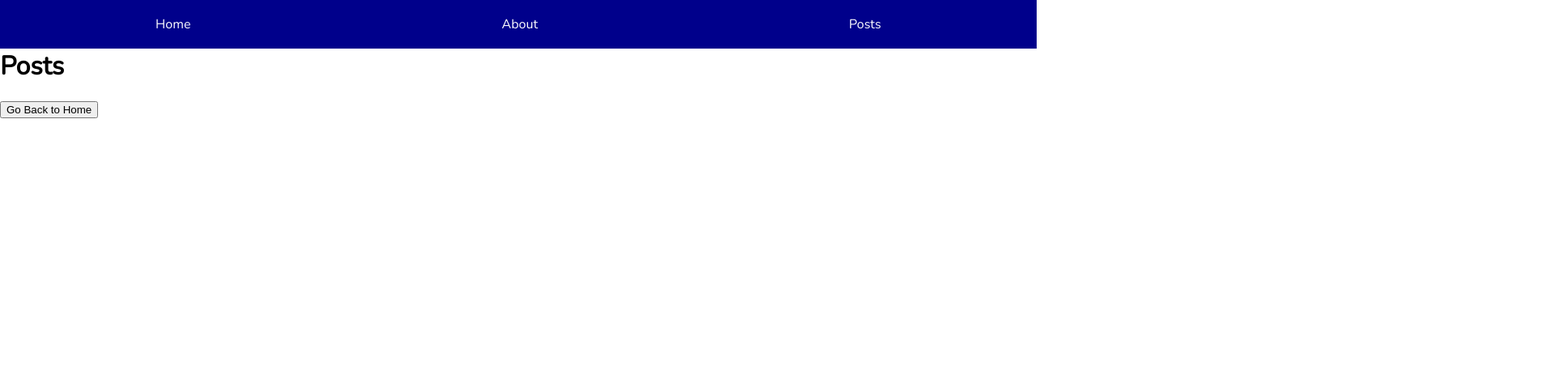
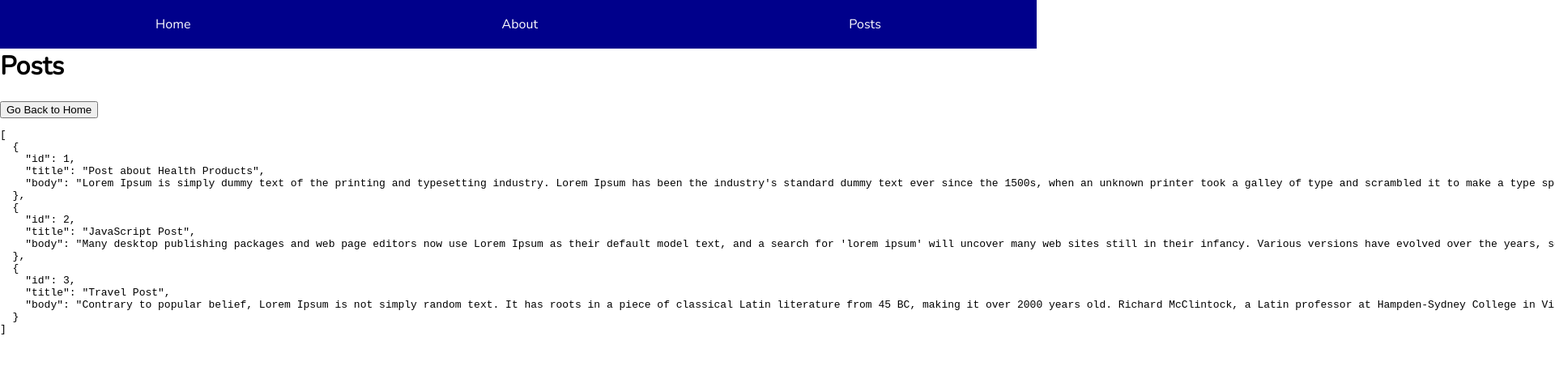
Before and after one commit to nduisekeyev/next-market, a Next.js app: page /posts in a window 1280 px wide. Shown: the top 452 px of the page at 81% size, 1920 px wide, since content can reach past the window. Built offline with nearby package versions, Linux system fonts and the light colour scheme; data requests are answered from the project's data file.

Commit message:
Add db with json-server and fetch data in client

```diff
--- /dev/null
+++ b/db.json
@@ -0,0 +1,21 @@
+{
+  "posts": [
+    {
+      "id": 1,
+      "title": "Post about Health Products",
+      "body": "Lorem Ipsum is simply dummy text of the printing and typesetting industry. Lorem Ipsum has been the industry's standard dummy text ever since the 1500s, when an unknown printer took a galley of type and scrambled it to make a type specimen book. It has survived not only five centuries, but also the leap into electronic typesetting, remaining essentially unchanged. It was popularised in the 1960s with the release of Letraset sheets containing Lorem Ipsum passages, and more recently with desktop publishing software like Aldus PageMaker including versions of Lorem Ipsum"
+    },
+    {
+      "id": 2,
+      "title": "JavaScript Post",
+      "body": "Many desktop publishing packages and web page editors now use Lorem Ipsum as their default model text, and a search for 'lorem ipsum' will uncover many web sites still in their infancy. Various versions have evolved over the years, sometimes by accident, sometimes on purpose (injected humour and the like).s "
+    },
+    {
+      "id": 3,
+      "title": "Travel Post",
+      "body": "Contrary to popular belief, Lorem Ipsum is not simply random text. It has roots in a piece of classical Latin literature from 45 BC, making it over 2000 years old. Richard McClintock, a Latin professor at Hampden-Sydney College in Virginia, looked up one of the more obscure Latin words, consectetur, from a Lorem Ipsum passage, and going through the cites of the word in classical literature, discovered the undoubtable source. Lorem Ipsum comes from sections 1.10.32 and 1.10.33 of (The Extremes of Good and Evil) by Cicero, written in 45 BC. This book is a treatise on the theory of ethics, very popular during the Renaissance. The first line of Lorem Ipsum, comes from a line in section 1.10.32."
+    }
+  ],
+  "comments": [{ "id": 1, "body": "some comment", "postId": 1 }],
+  "profile": { "name": "typicode" }
+}
--- a/package.json
+++ b/package.json
@@ -5,7 +5,8 @@
     "dev": "next dev",
     "build": "next build",
     "start": "next start",
-    "lint": "next lint"
+    "lint": "next lint",
+    "mock": "json-server --w db.json -p 4200 -d 450"
   },
   "dependencies": {
     "next": "12.0.7",
--- a/pages/posts.tsx
+++ b/pages/posts.tsx
@@ -1,11 +1,22 @@
-import React, { FunctionComponent } from "react";
-import Head from "next/head";
+import React, { FunctionComponent, useState, useEffect } from "react";
 import Router from "next/router";
 import MainLayout from "../components/MainLayout";
 
 interface PostsProps {}
 
 const Posts: FunctionComponent<PostsProps> = () => {
+  const [posts, setPosts] = useState([]);
+
+  // Without using SSR, since <pre>[]</pre> - an empty array
+  useEffect(() => {
+    const load = async () => {
+      const response = await fetch("http://localhost:4200/posts");
+      const json = await response.json();
+      setPosts(json);
+    };
+    load();
+  }, []);
+
   const linkHandler = () => {
     Router.push("/");
   };
@@ -14,6 +25,7 @@
     <MainLayout title={"Posts"}>
       <h1>Posts</h1>
       <button onClick={linkHandler}>Go Back to Home</button>
+      <pre>{JSON.stringify(posts, null, 2)}</pre>
     </MainLayout>
   );
 };
```
